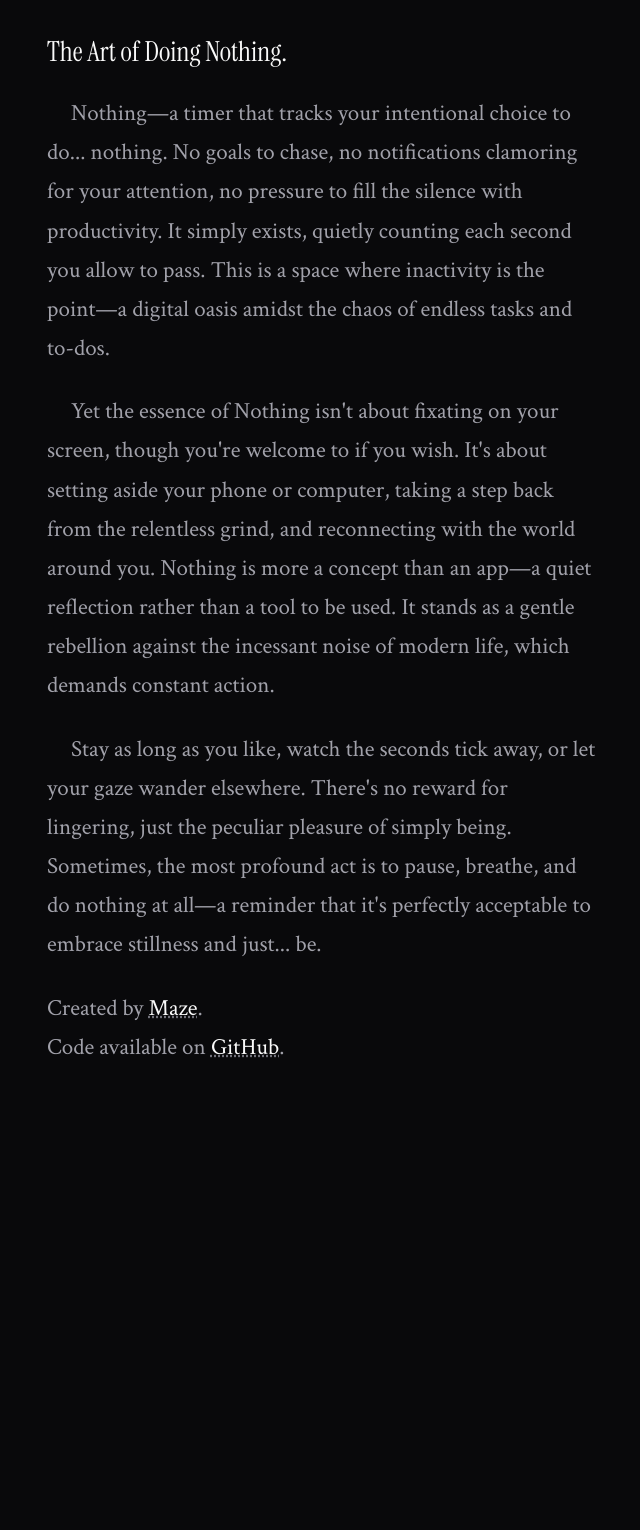
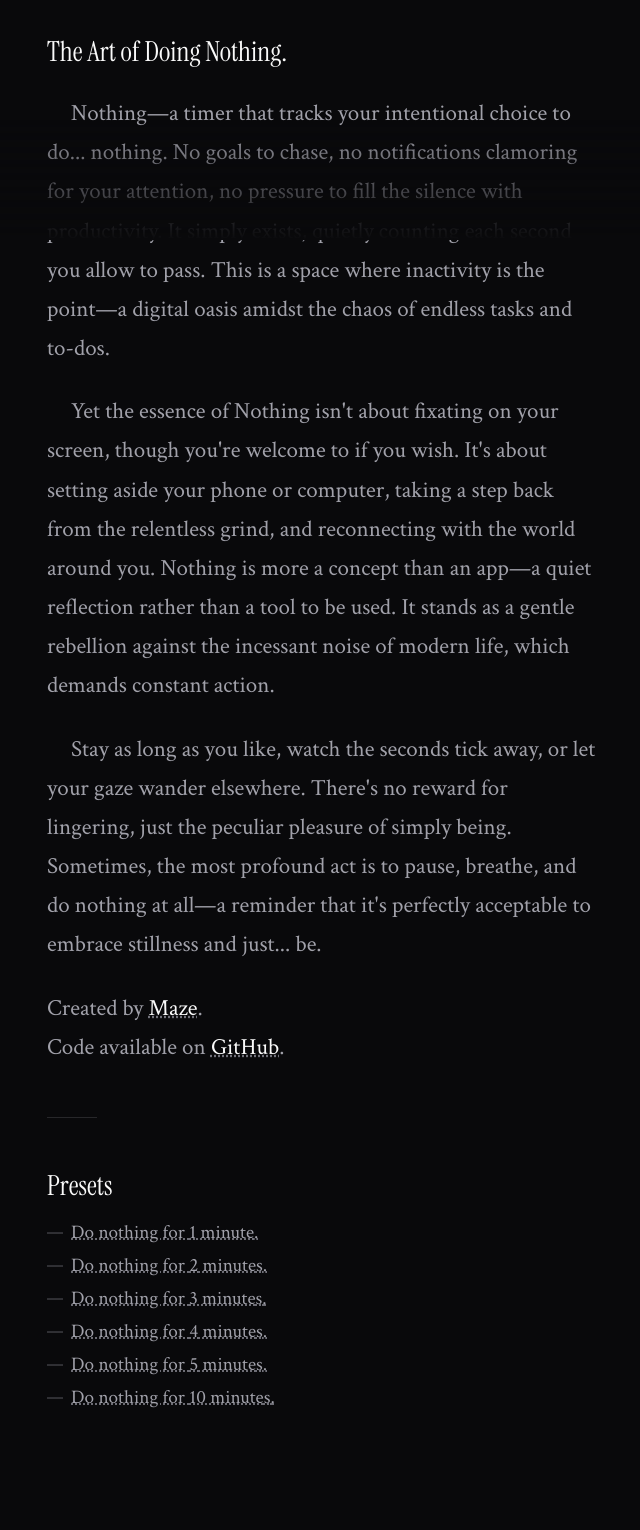
Before and after one commit to remvze/nothing, an Astro site: page / in a window 1280 px wide. Shown: the part 560-2090 px from the top of the page, without its empty margins (318-958 px from the left). Before the commit the page ends 1747 px from the top, so only its background shows below. Built offline with nearby package versions, Linux system fonts and the light colour scheme; Astro itself is replaced by a stand-in of ours.

Commit message:
feat: add overlays

```diff
--- a/src/components/app/app.module.css
+++ b/src/components/app/app.module.css
@@ -1,3 +1,21 @@
+.overlay {
+  position: fixed;
+  left: 0;
+  width: 100%;
+  height: 120px;
+  background-color: rgb(9 9 11);
+
+  &.top {
+    top: 0;
+    mask-image: linear-gradient(#000, transparent);
+  }
+
+  &.bottom {
+    bottom: 0;
+    mask-image: linear-gradient(transparent, #000);
+  }
+}
+
 .main {
   padding: 120px 0 50px;
   color: var(--color-foreground-subtle);
@@ -90,7 +108,7 @@
 }
 
 .desc {
-  padding: 50px 0 120px;
+  padding: 50px 0;
 
   & h2 {
     margin-bottom: 24px;
@@ -138,3 +156,36 @@
     }
   }
 }
+
+.presets {
+  padding: 50px 0 120px;
+
+  & h3 {
+    margin-bottom: 16px;
+    font-family: var(--font-display);
+    font-size: var(--font-xlg);
+    color: var(--color-foreground);
+  }
+
+  & .preset {
+    &:not(:last-of-type) {
+      margin-bottom: 8px;
+    }
+
+    & span {
+      display: inline-block;
+      margin-right: 8px;
+      color: var(--color-foreground-subtler);
+      opacity: 0.6;
+    }
+
+    & a {
+      font-family: var(--font-serif);
+      font-size: var(--font-md);
+      color: var(--color-foreground-subtle);
+      text-decoration: underline;
+      text-decoration-style: dotted;
+      text-decoration-color: var(--color-foreground-subtler);
+    }
+  }
+}
--- a/src/components/app/app.tsx
+++ b/src/components/app/app.tsx
@@ -2,6 +2,7 @@ import { useState } from 'react';
 import { Container } from '../container';
 
 import styles from './app.module.css';
+import { cn } from '@/helpers/styles';
 
 export function App() {
   const [plan, setPlan] = useState('nothing');
@@ -14,8 +15,13 @@ export function App() {
     else window.location.href = '/start';
   };
 
+  const presets = [1, 2, 3, 4, 5, 10];
+
   return (
     <Container>
+      <div className={cn(styles.overlay, styles.top)} />
+      <div className={cn(styles.overlay, styles.bottom)} />
+
       <div className={styles.main}>
         <div className={styles.hero}>
           <img alt="Nothing Logo" height={30} src="/logo.svg" width={30} />
@@ -110,6 +116,20 @@ export function App() {
           .
         </p>
       </div>
+
+      <div className={styles.divider} />
+
+      <div className={styles.presets}>
+        <h3>Presets</h3>
+        {presets.map(preset => (
+          <div className={styles.preset} key={preset}>
+            <span>—</span>
+            <a href={`/start/${preset}`}>
+              Do nothing for {preset} minute{preset !== 1 && 's'}.
+            </a>
+          </div>
+        ))}
+      </div>
     </Container>
   );
 }
```
Also changed, not shown: src/components/nothing/nothing.tsx (+12 -3 lines), src/pages/start/[minute].astro (added, +17 -0 lines).
